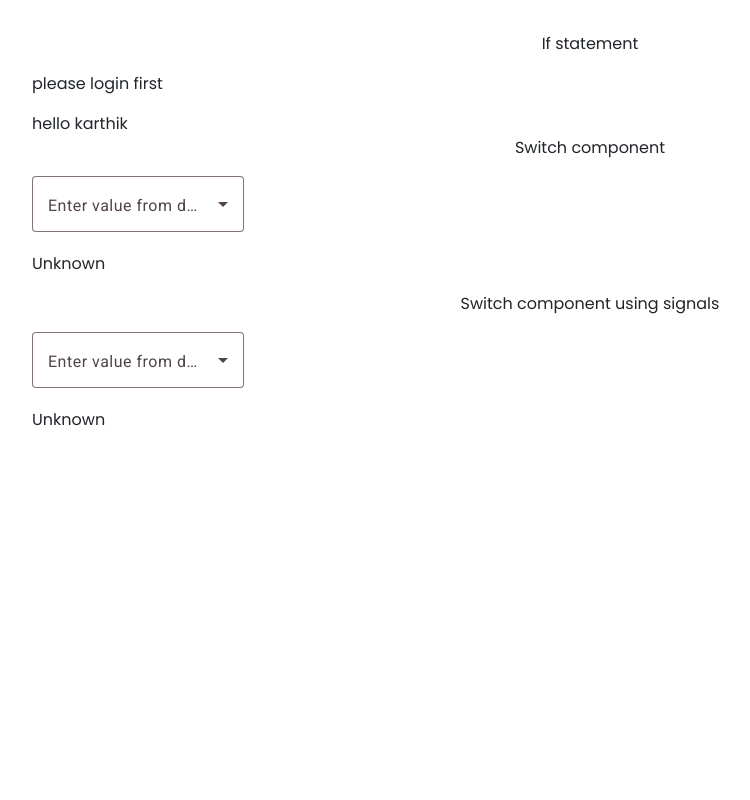
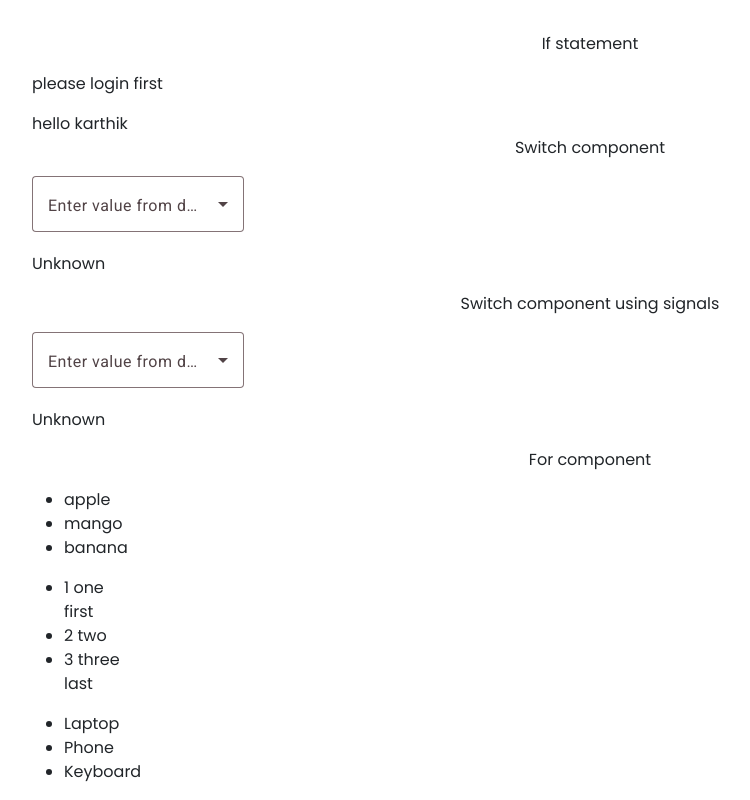
Before and after one commit to karthikeya-mamillapalli/angular19, an Angular app in the folder project_19/: page / in a window 1280 px wide. Shown: the part 2870-3670 px from the top of the page, without its empty margins (50-800 px from the left). Before the commit the page ends 3318 px from the top, so only its background shows below. Built offline with nearby package versions, Linux system fonts and the light colour scheme.

Commit message:
for component

```diff
--- a/project_19/src/app/app.component.html
+++ b/project_19/src/app/app.component.html
@@ -9,3 +9,4 @@
 <app-two-way-data-binding></app-two-way-data-binding>
 <app-if></app-if>
 <app-switch></app-switch>
+<app-for></app-for>
--- a/project_19/src/app/app.component.ts
+++ b/project_19/src/app/app.component.ts
@@ -10,10 +10,11 @@ import { TempRefVariablesComponent } from "./components/temp-ref-variables/temp-
 import { TwoWayDataBindingComponent } from "./components/two-way-data-binding/two-way-data-binding.component";
 import { IfComponent } from "./components/if/if.component";
 import { SwitchComponent } from "./components/switch/switch.component";
+import { ForComponent } from "./components/for/for.component";
 
 @Component({
   selector: 'app-root',
-  imports: [RouterOutlet, TestComponent, InterpolationComponent, PropertyBindingComponent, StyleBindingComponent, ClassBindingComponent, EventBindingComponent, TempRefVariablesComponent, TwoWayDataBindingComponent, IfComponent, SwitchComponent],
+  imports: [RouterOutlet, TestComponent, InterpolationComponent, PropertyBindingComponent, StyleBindingComponent, ClassBindingComponent, EventBindingComponent, TempRefVariablesComponent, TwoWayDataBindingComponent, IfComponent, SwitchComponent, ForComponent],
   templateUrl: './app.component.html',
   styleUrl: './app.component.css'
 })
--- /dev/null
+++ b/project_19/src/app/components/for/for.component.html
@@ -0,0 +1,32 @@
+<div style="display: flex;justify-content: center;">
+    <p style="font-size: 25px; color: purple;"></p>
+    <p>For component</p>
+</div>
+<div class="container">
+    <ul>
+        @for(fruit of fruits; track $index){
+        <li>{{fruit}}</li>
+        }
+    </ul>
+    <ul>
+        @for(item of items; track $index ;let i =$index ;let isFirst=$first;let isLast=$last){
+        <li>{{i+1}} {{item}}</li>
+        <span>@if(isFirst){
+            first
+            }
+        </span>
+         <span>@if(isLast){
+         last
+            }
+        </span>
+        }
+    </ul>
+
+    <ul>
+        @for(product of products ; track $index){
+            @if(product.inStock){
+            <li>{{product.name}}</li>
+            }
+        }
+    </ul>
+</div>
--- /dev/null
+++ b/project_19/src/app/components/for/for.component.ts
@@ -0,0 +1,22 @@
+import { CommonModule } from '@angular/common';
+import { Component } from '@angular/core';
+
+@Component({
+  selector: 'app-for',
+  imports: [CommonModule],
+  templateUrl: './for.component.html',
+  styleUrl: './for.component.css'
+})
+export class ForComponent {
+fruits=['apple','mango','banana'];
+items=['one','two','three'];
+
+products=[
+  {id:1,name:'Laptop',inStock:true},
+  {id:2,name:'Phone',inStock:true},
+  {id:3,name:'Mouse',inStock:false},
+  {id:4,name:'Keyboard',inStock:true},
+  {id:5,name:'jaffa',inStock:false}
+
+]
+}
```
Also changed, not shown: project_19/src/app/components/for/for.component.css (added).
